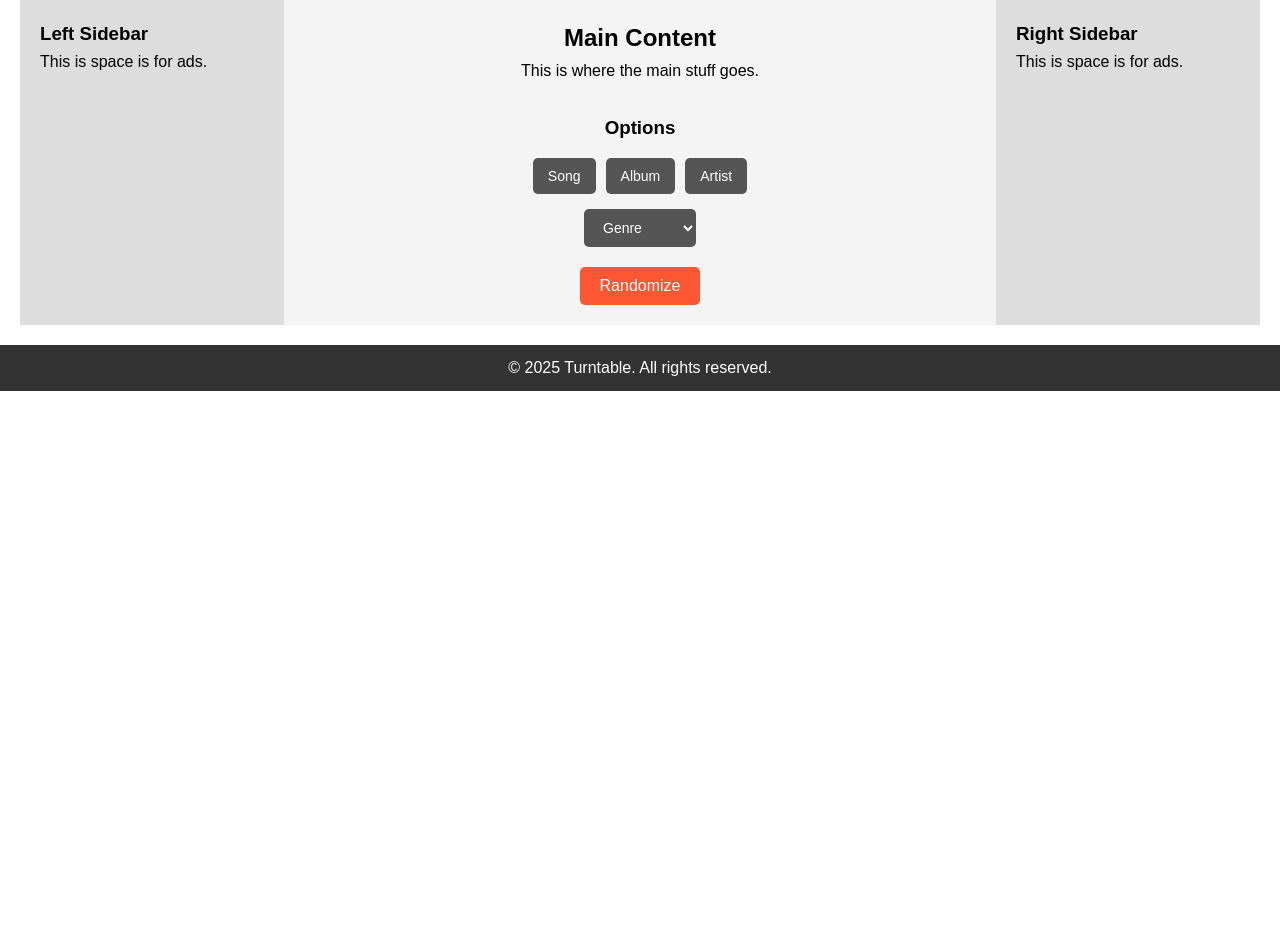
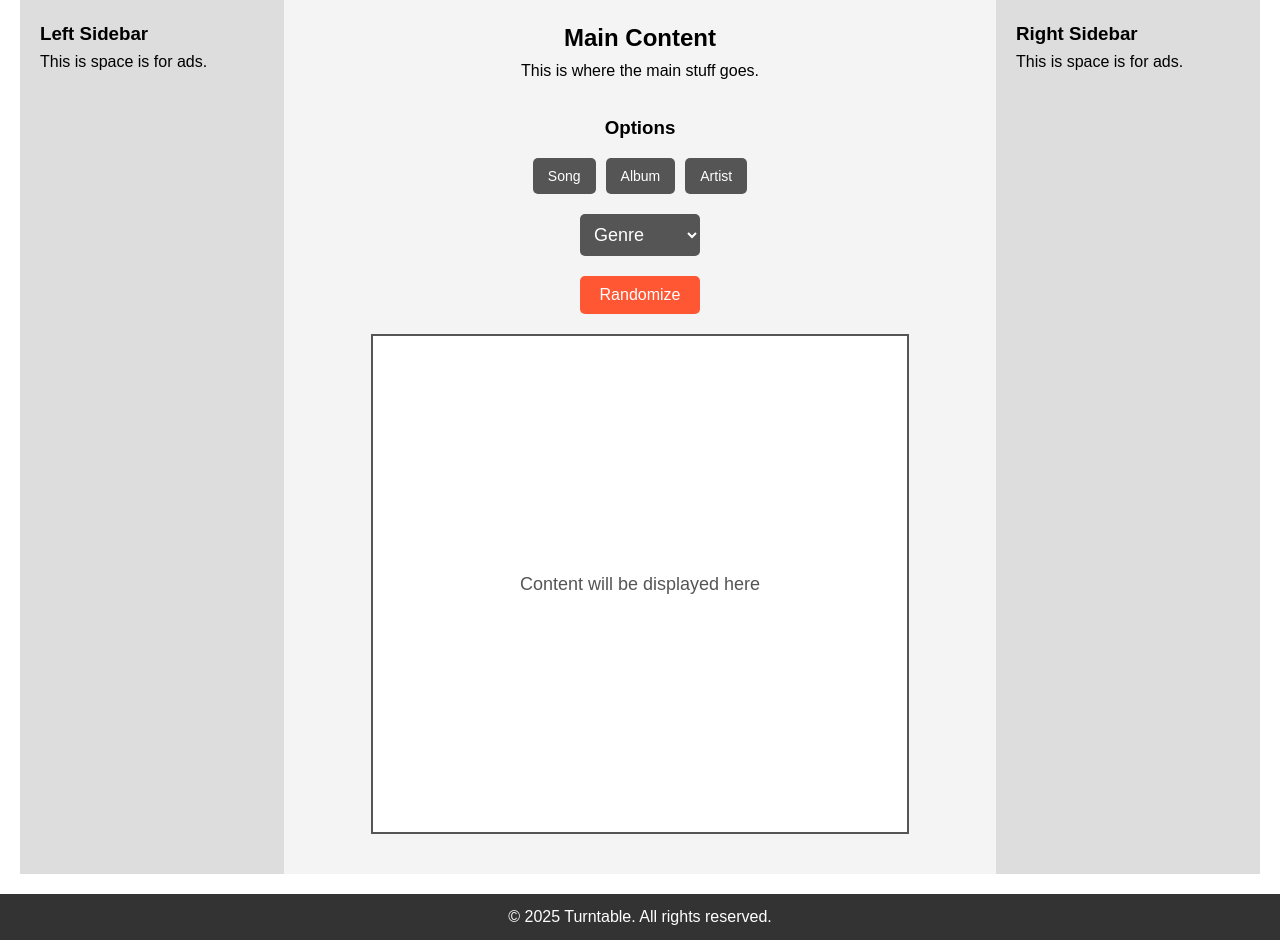
Before and after one commit to mac8414/turntable, a Flask app: page /home in a window 1280 px wide. Shown: the part 163-1103 px from the top of the page. Before the commit the page ends 554 px from the top, so only its background shows below. Run offline with Flask 3, Linux system fonts and the light colour scheme.

Commit message:
added content box for the image of the song/album/artist to appear

```diff
--- a/app/templates/home.html
+++ b/app/templates/home.html
@@ -78,15 +78,9 @@
             background: #777;
         }
 
-        .dropDownContainer {
-            display: flex;
-            justify-content: center;
-            margin-top: 15px;
-        }
-
         .dropDown {
-            padding: 10px 15px;
-            font-size: 14px;
+            padding: 10px 10px;
+            font-size: 18px;
             background: #555;
             color: white;
             border: none;
@@ -112,6 +106,19 @@
 
         .randomizeButton:hover {
             background: #cc4629; /* Darker shade on hover */
+        }
+
+        .contentBox {
+            width: 80%;
+            height: 500px;
+            background: white;
+            border: 2px solid #555;
+            margin: 20px auto; /* Centers the box */
+            display: flex;
+            align-items: center;
+            justify-content: center;
+            font-size: 18px;
+            color: #555;
         }
 
         /* Main content style */
@@ -160,7 +167,7 @@
                 <button class="optionButton">Album</button>
                 <button class="optionButton">Artist</button>
             </div>
-            <div class="dropDownContainer">
+            <div style="text-align: center; margin-top: 20px;">
                 <select class="dropDown">
                     <option value="">Genre</option>
                     <option value="rock">Rock</option>
@@ -174,6 +181,11 @@
             <div style="text-align: center; margin-top: 20px;">
                 <button class="randomizeButton">Randomize</button>
             </div>
+
+            <div class="contentBox">
+                <p>Content will be displayed here</p>
+            </div>
+
         </section>
         <aside class="sidebarR">
             <h3>Right Sidebar</h3>
--- a/commands.txt
+++ b/commands.txt
@@ -1,2 +1,2 @@
-python3 -m flask run -> this is to run the website
+python3 -m flask run
 source myenv/bin/activate -> this is the command to activate the virtual environment
```
